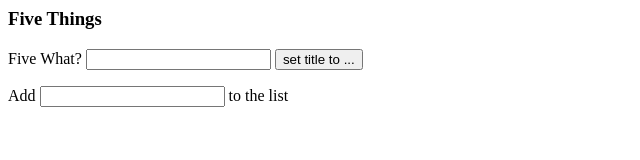
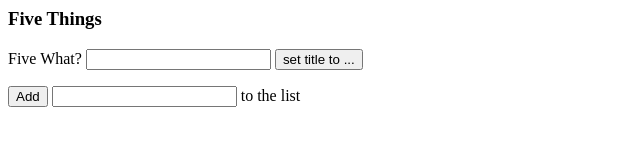
Before and after one commit to markhaskamp/5Things-Javascript-Basic, a plain HTML site: page app/index.html in a window 1280 px wide. Shown: the full height of the page, 0-640 px from the left. Drawn offline with Linux system fonts and the light colour scheme.

Commit message:
trapping btnAdd click

```diff
--- a/app/index.html
+++ b/app/index.html
@@ -17,7 +17,7 @@
   </p>
 
   <p>
-  Add <input type="text" id="txtItem" />
+  <input type="button" id="btnAdd" value="Add"/> <input type="text" id="txtItem" />
   to the list
   </p>
 
--- a/app/index.js
+++ b/app/index.js
@@ -1,7 +1,9 @@
-var Foo = { "answer": 42 };
 
 $(document).ready( function() {
-    var f = Object.beget(Foo);
-    console.log(f.answer);
+    // var f = Object.beget(ListView);
+
+    $('#btnAdd').on('click', function() {
+            console.log('eddie would go');
+    });
 
 });
```
